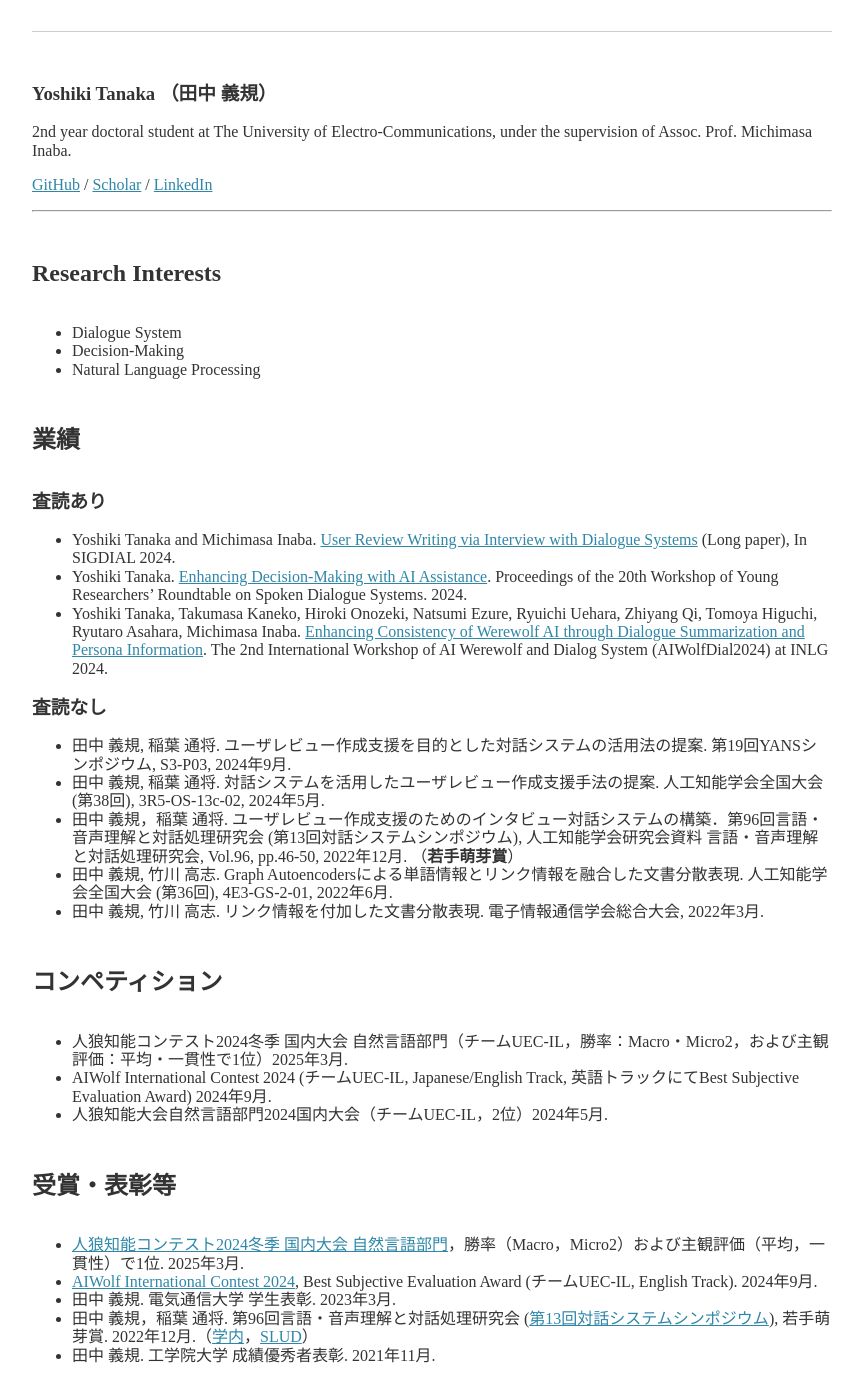
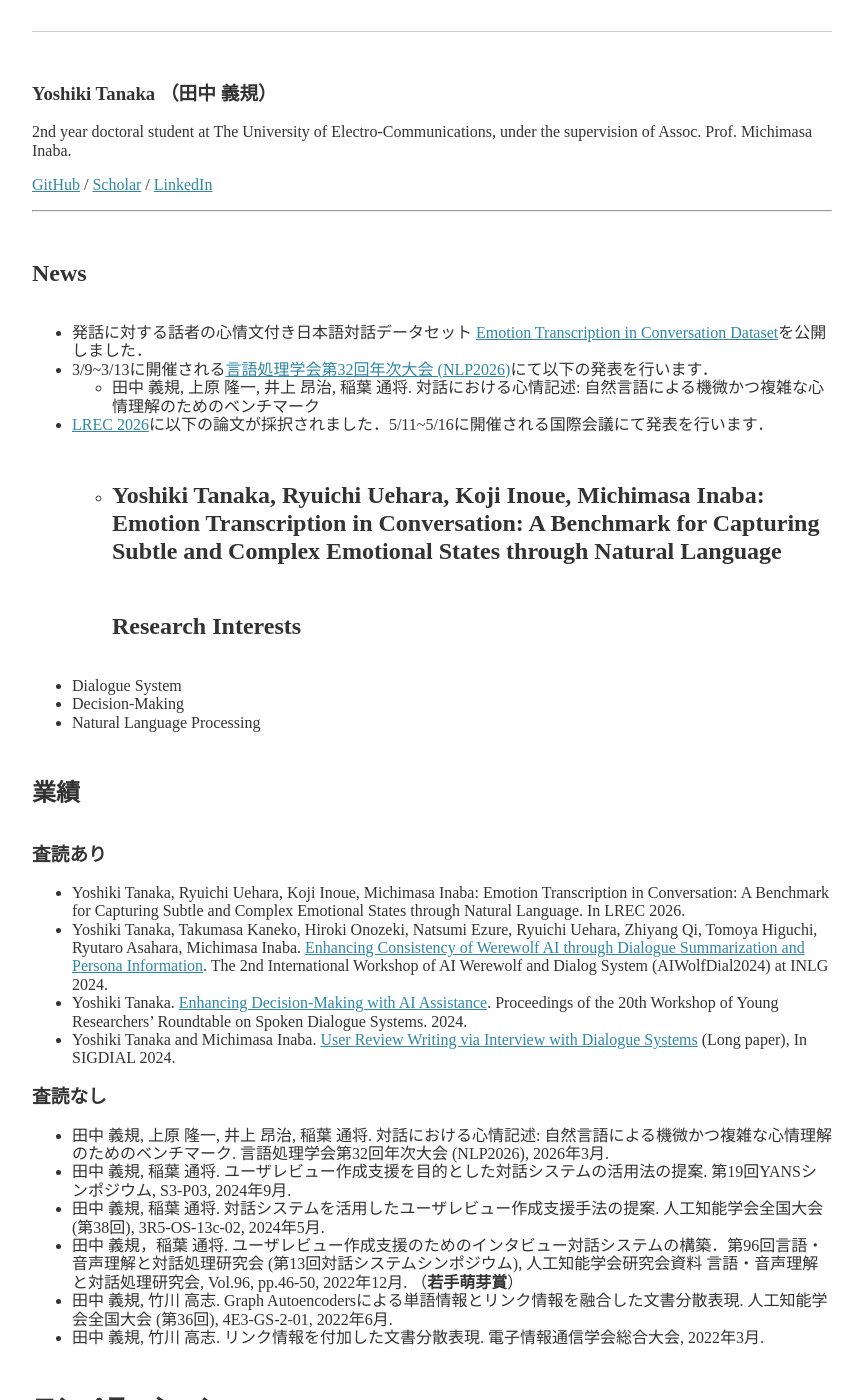
Before and after one commit to yoshi-chanaka/yoshi-chanaka.github.io, a Jekyll site: the page built from about.md, in a window 1280 px wide and 1400 px high, scrolled down 227 px. Shown: the whole window, without its empty margins (208-1071 px from the left). Built offline with Jekyll 4.4.1, drawn with Linux system fonts in a browser that asks for light colours; nearby versions of some CDN libraries.

Commit message:
update about.md

```diff
--- a/about.md
+++ b/about.md
@@ -12,11 +12,13 @@ permalink: /about/
 [GitHub](https://github.com/yoshi-chanaka) / [Scholar](https://scholar.google.co.jp/citations?view_op=list_works&hl=ja&user=QkKVktkAAAAJ) / [LinkedIn](https://www.linkedin.com/in/yoshiki-tanaka-7a0047371/)
 
 ---
-<!-- ## 今後の予定 -->
-
-<!-- - 11/28~11/29に開催される[第15回対話システムシンポジウム（第102回SLUD研究会）](https://ai-gakkai.or.jp/sig-slud/sig-announce/102th-sig.html)にてSIGDIALの国際会議報告を行います． -->
-
-<!-- --- -->
+## News
+- 発話に対する話者の心情文付き日本語対話データセット [Emotion Transcription in Conversation Dataset](https://github.com/UEC-InabaLab/ETCDataset)を公開しました．
+- 3/9~3/13に開催される[言語処理学会第32回年次大会 (NLP2026)](https://anlp.jp/nlp2026/)にて以下の発表を行います．
+    - 田中 義規, 上原 隆一, 井上 昂治, 稲葉 通将. 対話における心情記述: 自然言語による機微かつ複雑な心情理解のためのベンチマーク
+- [LREC 2026](https://lrec2026.info/)に以下の論文が採択されました．5/11~5/16に開催される国際会議にて発表を行います．
+  - Yoshiki Tanaka, Ryuichi Uehara, Koji Inoue, Michimasa Inaba: Emotion Transcription in Conversation: A Benchmark for Capturing Subtle and Complex Emotional States through Natural Language
+---
 ## Research Interests
 * Dialogue System
 * Decision-Making
@@ -25,11 +27,13 @@ permalink: /about/
 ## 業績
 
 ### 査読あり
+* Yoshiki Tanaka, Ryuichi Uehara, Koji Inoue, Michimasa Inaba: Emotion Transcription in Conversation: A Benchmark for Capturing Subtle and Complex Emotional States through Natural Language. In LREC 2026.
+* Yoshiki Tanaka, Takumasa Kaneko, Hiroki Onozeki, Natsumi Ezure, Ryuichi Uehara, Zhiyang Qi, Tomoya Higuchi, Ryutaro Asahara, Michimasa Inaba. [Enhancing Consistency of Werewolf AI through Dialogue Summarization and Persona Information](https://aclanthology.org/2024.aiwolfdial-1.6/). The 2nd International Workshop of AI Werewolf and Dialog System (AIWolfDial2024) at INLG 2024.
+* Yoshiki Tanaka. [Enhancing Decision-Making with AI Assistance](https://aclanthology.org/2024.yrrsds-1.19/). Proceedings of the 20th Workshop of Young Researchers' Roundtable on Spoken Dialogue Systems. 2024.
 * Yoshiki Tanaka and Michimasa Inaba. [User Review Writing via Interview with Dialogue Systems](https://aclanthology.org/2024.sigdial-1.37/) (Long paper), In SIGDIAL 2024.
-* Yoshiki Tanaka. [Enhancing Decision-Making with AI Assistance](https://aclanthology.org/2024.yrrsds-1.19/). Proceedings of the 20th Workshop of Young Researchers' Roundtable on Spoken Dialogue Systems. 2024.
-* Yoshiki Tanaka, Takumasa Kaneko, Hiroki Onozeki, Natsumi Ezure, Ryuichi Uehara, Zhiyang Qi, Tomoya Higuchi, Ryutaro Asahara, Michimasa Inaba. [Enhancing Consistency of Werewolf AI through Dialogue Summarization and Persona Information](https://aclanthology.org/2024.aiwolfdial-1.6/). The 2nd International Workshop of AI Werewolf and Dialog System (AIWolfDial2024) at INLG 2024.
 
 ### 査読なし
+* 田中 義規, 上原 隆一, 井上 昂治, 稲葉 通将. 対話における心情記述: 自然言語による機微かつ複雑な心情理解のためのベンチマーク. 言語処理学会第32回年次大会 (NLP2026), 2026年3月.
 * 田中 義規, 稲葉 通将. ユーザレビュー作成支援を目的とした対話システムの活用法の提案. 第19回YANSシンポジウム, S3-P03, 2024年9月.
 * 田中 義規, 稲葉 通将. 対話システムを活用したユーザレビュー作成支援手法の提案. 人工知能学会全国大会 (第38回), 3R5-OS-13c-02, 2024年5月.
 * 田中 義規，稲葉 通将. ユーザレビュー作成支援のためのインタビュー対話システムの構築．第96回言語・音声理解と対話処理研究会 (第13回対話システムシンポジウム), 人工知能学会研究会資料 言語・音声理解と対話処理研究会, Vol.96, pp.46-50, 2022年12月. （**若手萌芽賞**）
```
